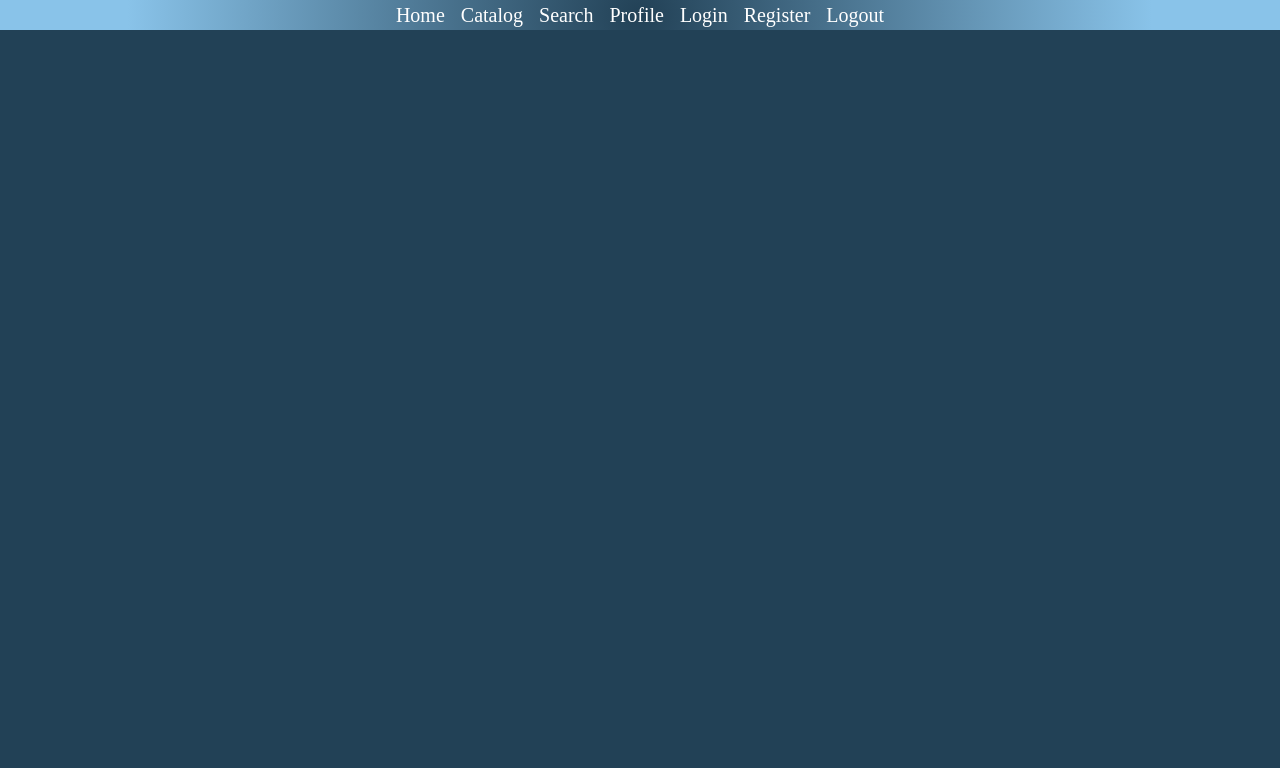
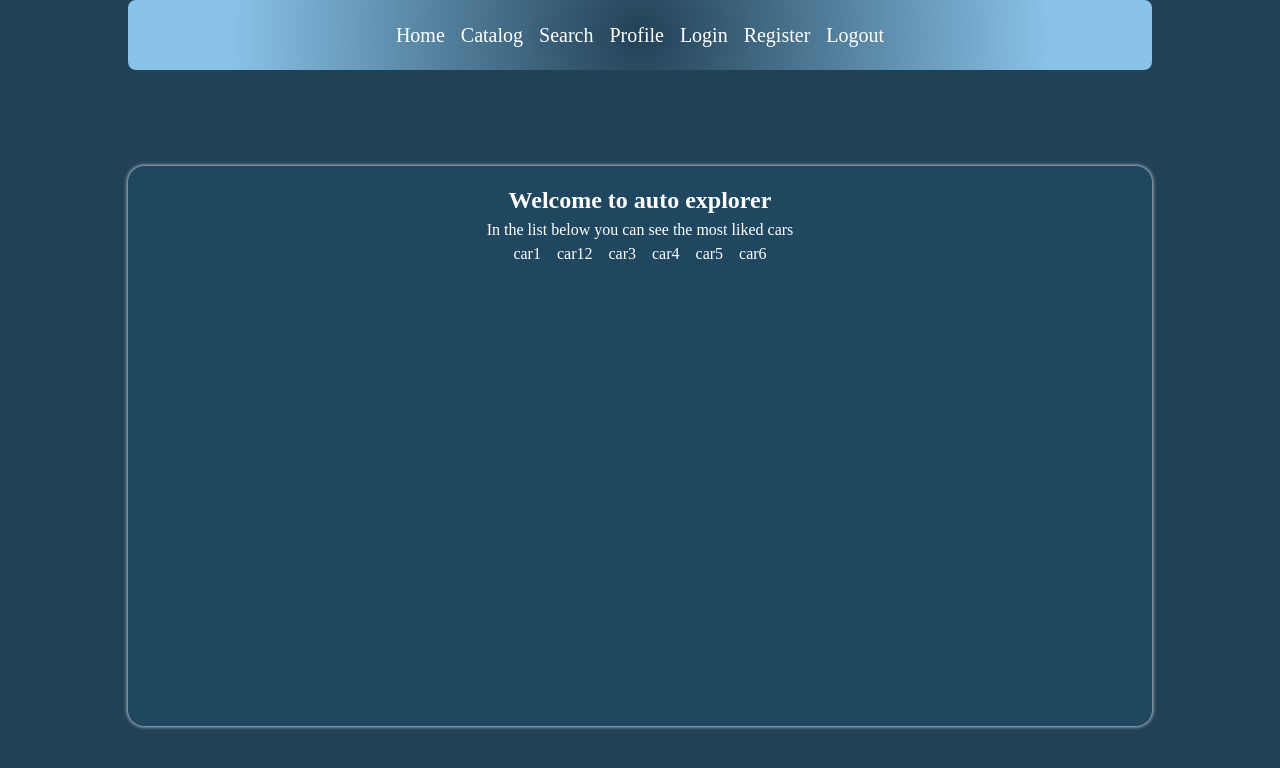
Before and after one commit to Dimo-Hristov/Auto-explorer, a React (Create React App) app in the folder client/: page / in a window 1280 px wide. Shown: the top 768 px of the page. Built offline with nearby package versions, Linux system fonts and the light colour scheme.

Commit message:
create simple home page

```diff
--- a/client/src/App.js
+++ b/client/src/App.js
@@ -1,12 +1,13 @@
 import './global.css';
 import { Header } from "./components/Header/Header";
+import { Home } from './components/home/Home';
 
 function App() {
   return (
     <>
       <Header />
       <main className="app">
-
+        <Home />
       </main>
     </>
   );
--- a/client/src/components/Header/header.module.css
+++ b/client/src/components/Header/header.module.css
@@ -1,8 +1,5 @@
 .header {
-  color: white;
   font-size: 20px;
-  background: rgb(189,241,241);
-background: radial-gradient(circle, rgba(189,241,241,0) 0%, rgb(137, 195, 233) 80%);
 }
 
 ul{
--- /dev/null
+++ b/client/src/components/home/Home.js
@@ -0,0 +1,20 @@
+import homeStyles from './home.module.css'
+
+export const Home = () => {
+    return (
+        <section className={homeStyles.home}>
+            <h1>Welcome to auto explorer</h1>
+            <p>In the list below you can see the most liked cars </p>
+
+            <ul>
+                <li>car1</li>
+                <li>car12</li>
+                <li>car3</li>
+                <li>car4</li>
+                <li>car5</li>
+                <li>car6</li>
+            </ul>
+
+        </section>
+    )
+}
--- /dev/null
+++ b/client/src/components/home/home.module.css
@@ -0,0 +1,4 @@
+.home{
+    text-align: center;
+
+}
--- a/client/src/global.css
+++ b/client/src/global.css
@@ -40,7 +40,29 @@ body {
   text-rendering: optimizeSpeed;
   line-height: 1.5;
   background: rgb(34, 65, 86);
+  color: white;
+  display: flex;
+  align-items: center;
+  justify-content: center;
+}
 
+
+ header {
+  background: rgb(189,241,241);
+  background: radial-gradient(circle, rgba(189,241,241,0) 0%, rgb(137, 195, 233) 80%);
+  width: 80vw;
+  padding: 1em;
+  border-radius: 8px;
+}
+
+section{
+  padding: 1em;
+  margin-top: 6em;
+  background-color: rgb(32, 71, 96);
+  min-height: 70vh;
+  width: 80vw;
+  border-radius: 16px;
+  box-shadow: 0 0 4px rgb(255, 255, 255)
 }
 
 /* A elements that don't have a class get default styles */
```
